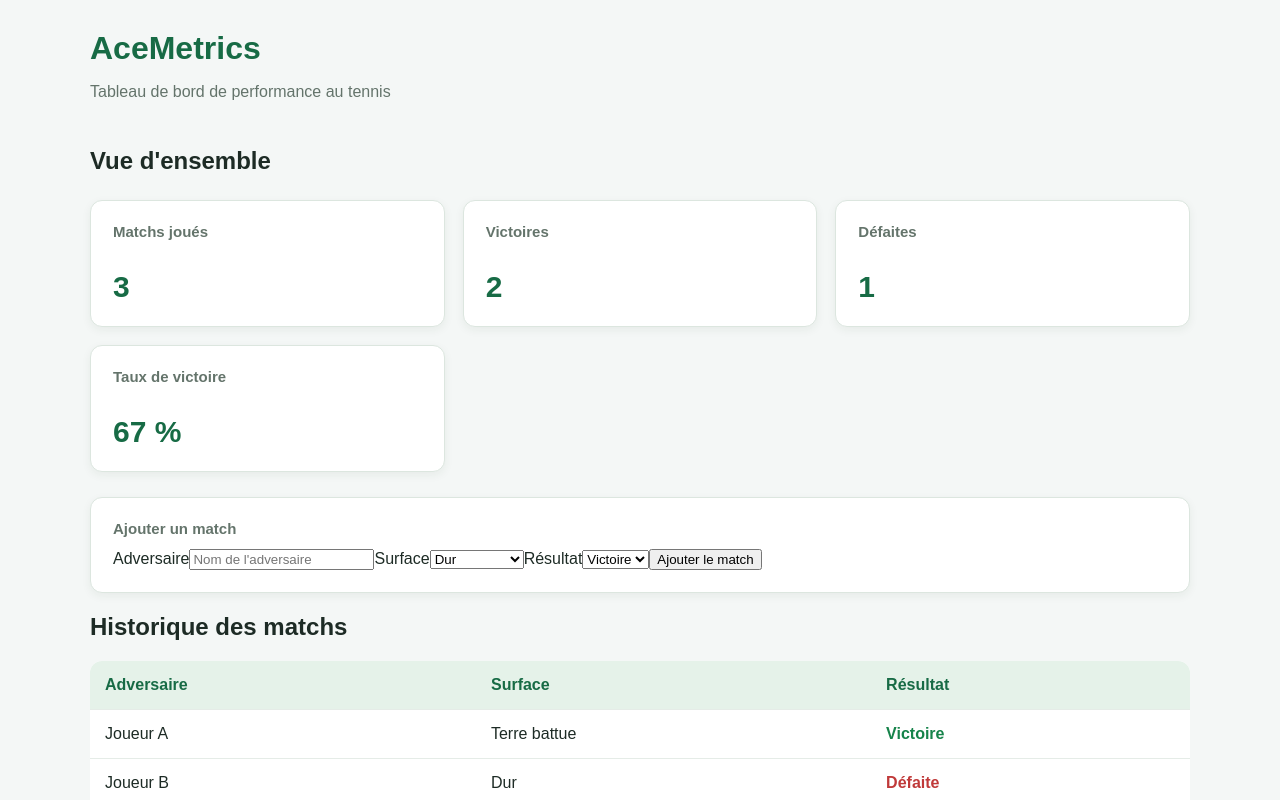
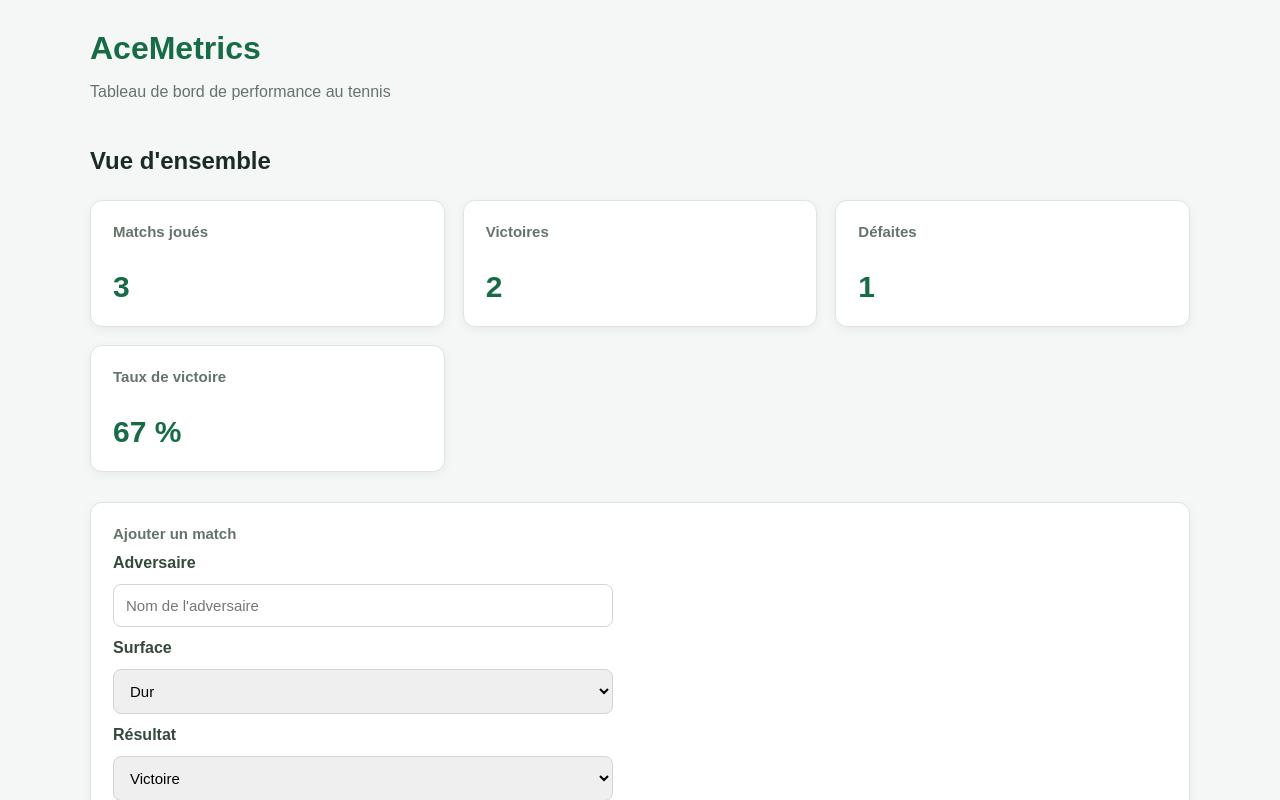
Before and after one commit to younesdjouder/TD-Algorithme-IHME, a React (Vite) app: page / in a window 1280 px wide. Shown: the top 800 px of the page. Built offline with nearby package versions, Linux system fonts and the light colour scheme.

Commit message:
Add styles for match addition form
Added styles for match addition form including layout, input, and button styles.

```diff
--- a/style.css
+++ b/style.css
@@ -118,3 +118,45 @@ th {
         padding: 9px 6px;
     }
 }
+
+/* Formulaire d'ajout de match */
+
+form {
+    display: flex;
+    flex-direction: column;
+    gap: 12px;
+    max-width: 500px;
+}
+
+form label {
+    font-weight: bold;
+    color: #34483c;
+}
+
+form input,
+form select {
+    padding: 12px;
+    border: 1px solid #ccd9d0;
+    border-radius: 8px;
+    font-size: 15px;
+    font-family: inherit;
+}
+
+form button {
+    margin-top: 10px;
+    padding: 13px;
+    background-color: #176b45;
+    color: white;
+    border: none;
+    border-radius: 8px;
+    font-size: 15px;
+    cursor: pointer;
+}
+
+form button:hover {
+    background-color: #105335;
+}
+
+section {
+    margin-bottom: 30px;
+}
```
